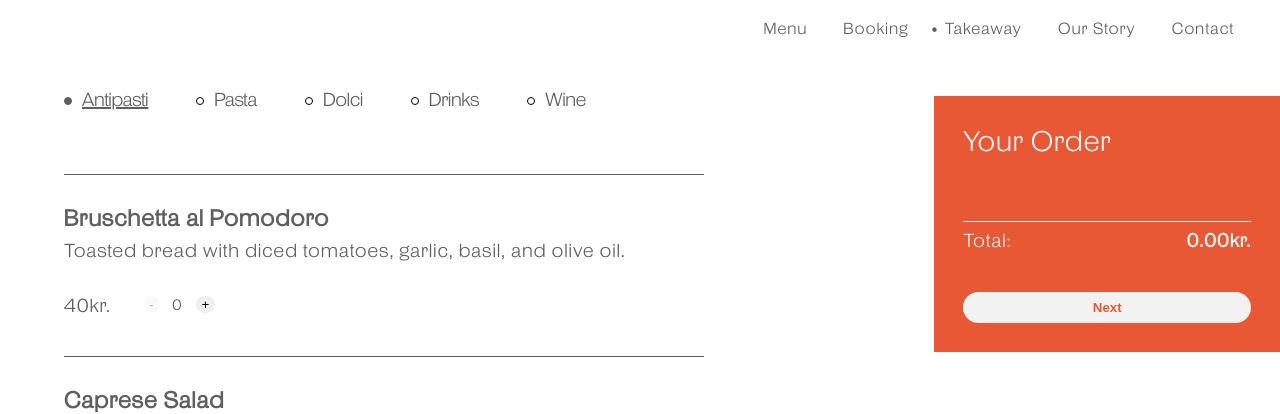
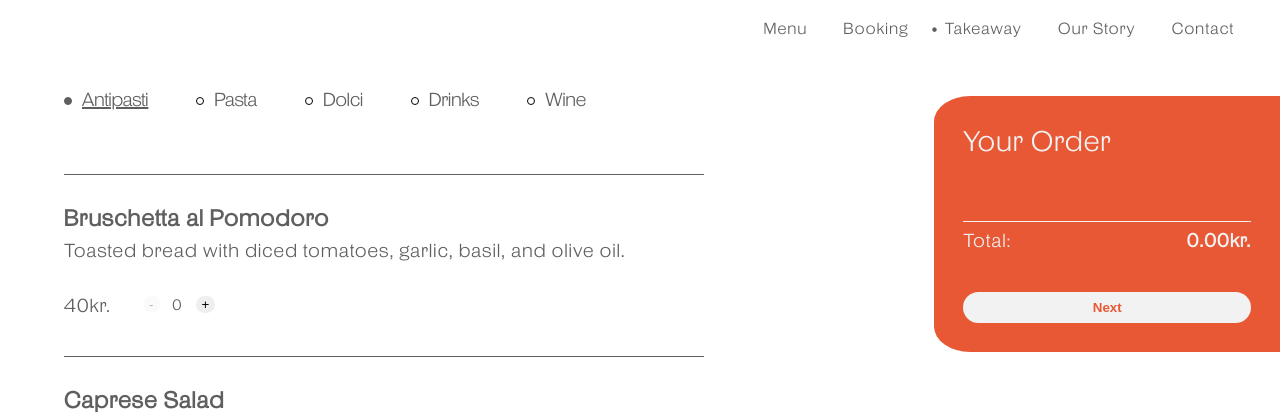
Before and after one commit to ozolinala/capanna74, a Next.js app: page /takeaway in a window 1280 px wide. Shown: the top 414 px of the page. Built offline with nearby package versions, Linux system fonts and the light colour scheme.

Commit message:
rounded corners for the cart

```diff
--- a/src/styles/TakeawayMenu.module.css
+++ b/src/styles/TakeawayMenu.module.css
@@ -65,7 +65,7 @@
 .takeawayLeft h2 {
   padding: 0;
 }
-
+/*
 .cartContainer {
   display: flex;
   flex-direction: column;
@@ -75,10 +75,38 @@
   color: var(--off-white);
   position: fixed;
   right: 0;
+  border-radius: 5%;
   top: 6rem;
   gap: 1vh;
-}
+} */
+.cartContainer {
+  display: flex;
+  flex-direction: column;
+  background-color: transparent; /* Make the background transparent */
+  width: 18rem;
+  padding: 1.8rem;
+  color: var(--off-white);
+  position: fixed;
+  right: 0;
+  top: 6rem;
+  gap: 1vh;
+  overflow: hidden;
+ }
 
+ .cartContainer::before {
+  content: "";
+  display: block;
+  background-color: var(--accent-color);
+  width: calc(100% + 1em);
+  height: 100%;
+  position: absolute;
+  right: -1em;
+  top: 0;
+  z-index: -10;
+  border-radius: 10%;
+  border-top-right-radius: 5%;
+  border-bottom-right-radius: 5%;
+ }
 .cartContainer ul {
   padding: 0;
   list-style: none;
@@ -201,7 +229,7 @@
   background-color: var(--accent-color);
 }
 
-@media only screen and (max-width: 768px) {
+@media only screen and (max-width: 860px) {
   .takeawayContainer {
     padding-left: 0;
     padding-bottom: 70%;
@@ -212,7 +240,8 @@
 
   .menuNavbar {
     gap: 1rem;
-    padding-top: 6rem;
+    padding-top: 1rem;
+    padding-bottom: 0;
   }
 
   .category {
```
